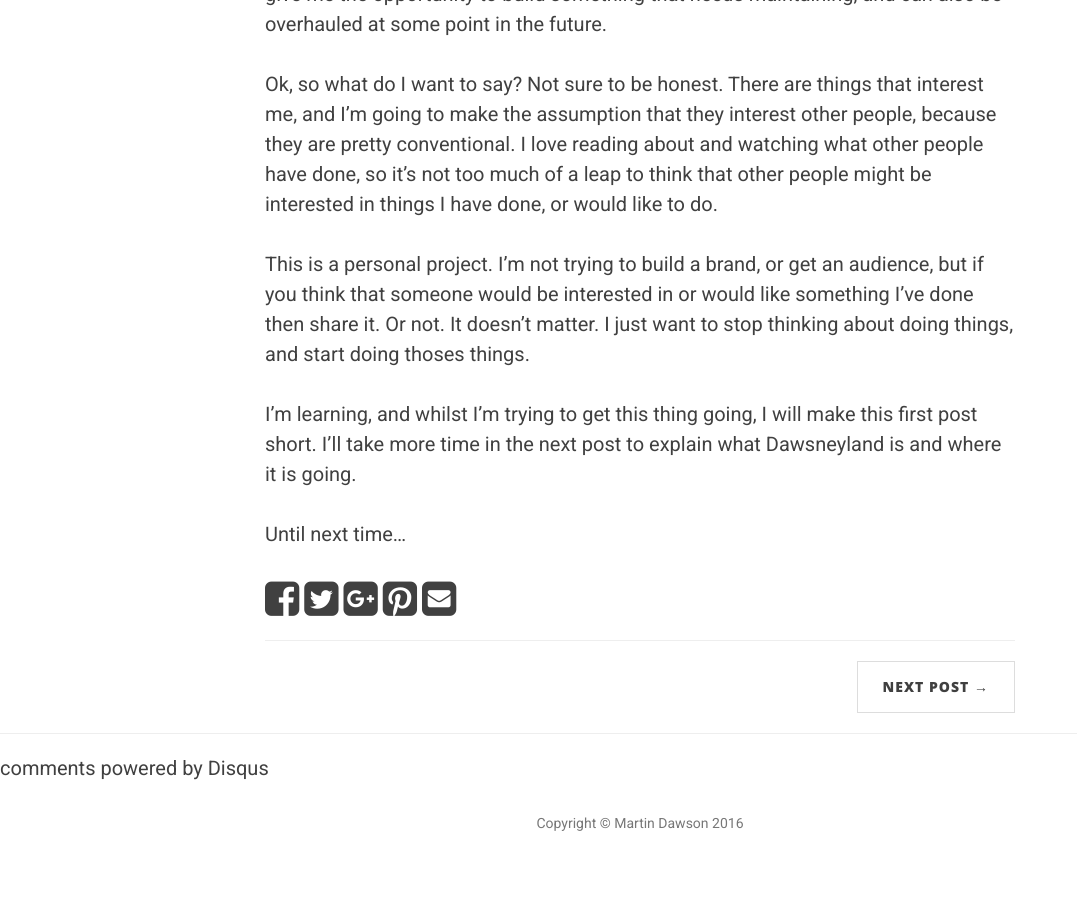
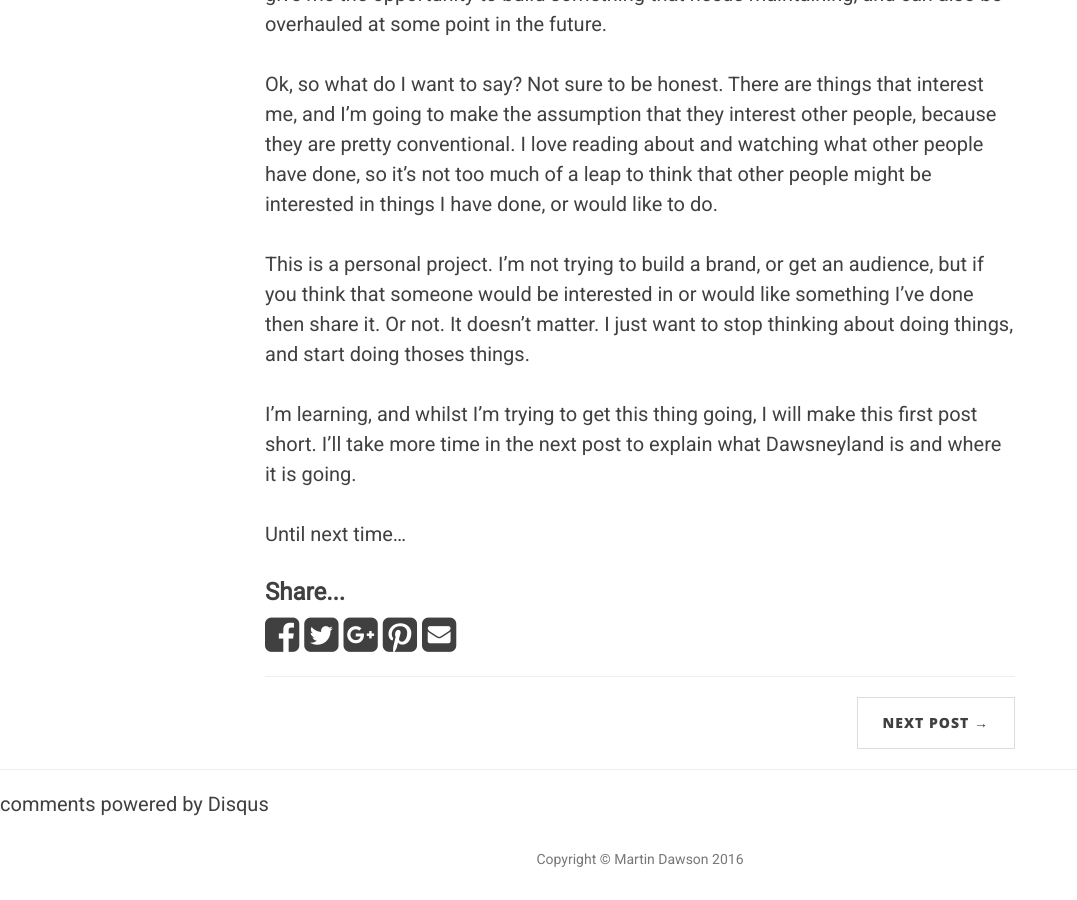
Before and after one commit to dawsneyland/formerdland, a Jekyll site: the page built from _posts/2016-02-03-time-to-begin.md, in a window 1280 px wide and 900 px high, scrolled down 877 px. Shown: the whole window, without its empty margins (0-1077 px from the left). Built offline with Jekyll 4.4.1, drawn with Linux system fonts in a browser that asks for light colours; nearby versions of some CDN libraries; comment, search, counter and statistics services are not loaded; before the commit the page ends 1741 px from its top, so only the background shows below that.

Commit message:
Update share.html

```diff
--- a/_includes/share.html
+++ b/_includes/share.html
@@ -1,3 +1,4 @@
+<h3>Share...</h3>
 <ul class="share-buttons">
   <li><a href="https://www.facebook.com/sharer/sharer.php?u=http%3A%2F%2Fwww.dawsneyland.com&t=" target="_blank" title="Share on Facebook" onclick="window.open('https://www.facebook.com/sharer/sharer.php?u=' + encodeURIComponent(document.URL) + '&t=' + encodeURIComponent(document.URL)); return false;"><i class="fa fa-facebook-square fa-2x"></i></a></li>
   <li><a href="https://twitter.com/intent/tweet?source=http%3A%2F%2Fwww.dawsneyland.com&text=:%20http%3A%2F%2Fwww.dawsneyland.com&via=dawsneyland" target="_blank" title="Tweet" onclick="window.open('https://twitter.com/intent/tweet?text=' + encodeURIComponent(document.title) + ':%20' + encodeURIComponent(document.URL)); return false;"><i class="fa fa-twitter-square fa-2x"></i></a></li>
```
